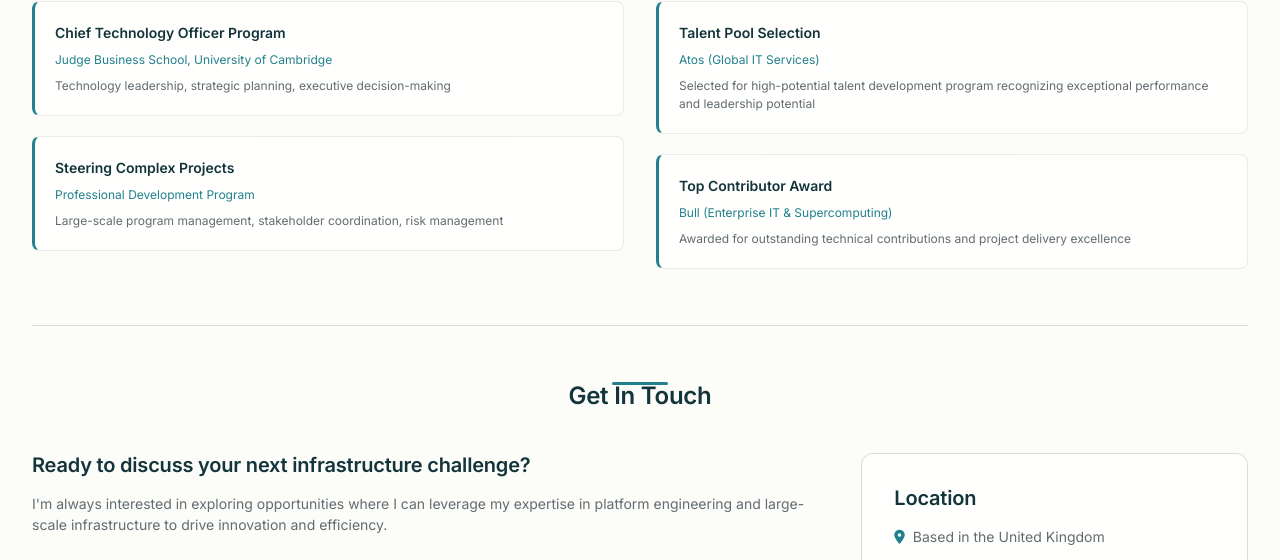
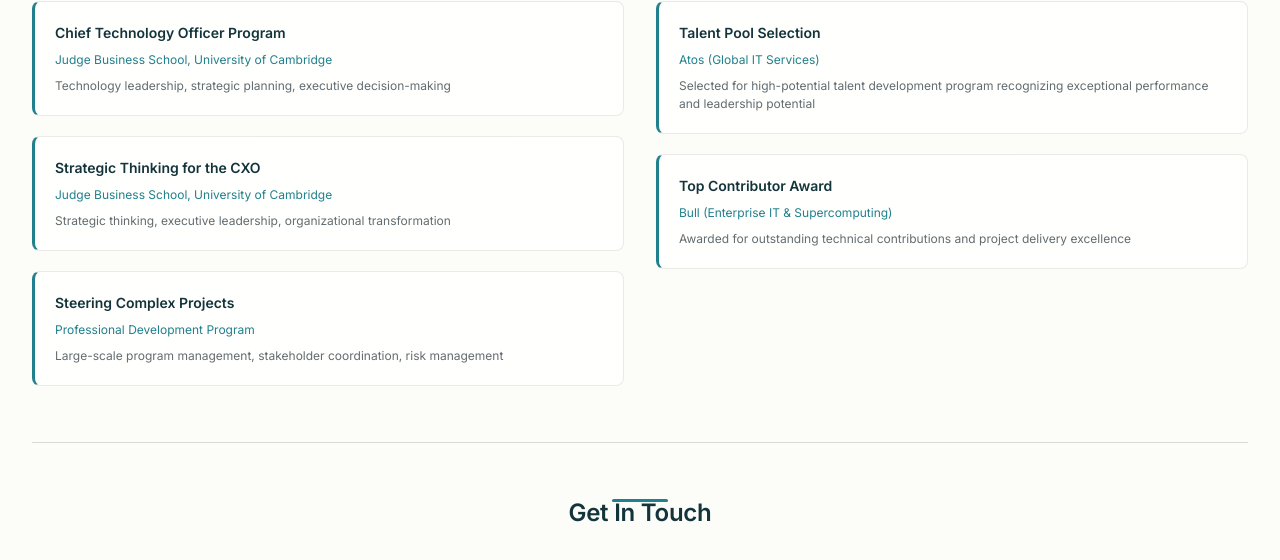
Before and after one commit to joanmarcriera/riera.co.uk, a plain HTML site: page index.html in a window 1280 px wide. Shown: the part 9955-10515 px from the top of the page. Drawn offline with Linux system fonts and the light colour scheme; a web font is replaced by a local one.

Commit message:
Add Strategic Thinking for the CXO to executive education
- Added Cambridge Judge Business School CXO strategic thinking program

```diff
--- a/index.html
+++ b/index.html
@@ -665,6 +665,11 @@
                             <div class="training-focus">Technology leadership, strategic planning, executive decision-making</div>
                         </div>
                         <div class="training-item">
+                            <div class="training-name">Strategic Thinking for the CXO</div>
+                            <div class="training-institution">Judge Business School, University of Cambridge</div>
+                            <div class="training-focus">Strategic thinking, executive leadership, organizational transformation</div>
+                        </div>
+                        <div class="training-item">
                             <div class="training-name">Steering Complex Projects</div>
                             <div class="training-institution">Professional Development Program</div>
                             <div class="training-focus">Large-scale program management, stakeholder coordination, risk management</div>
```
